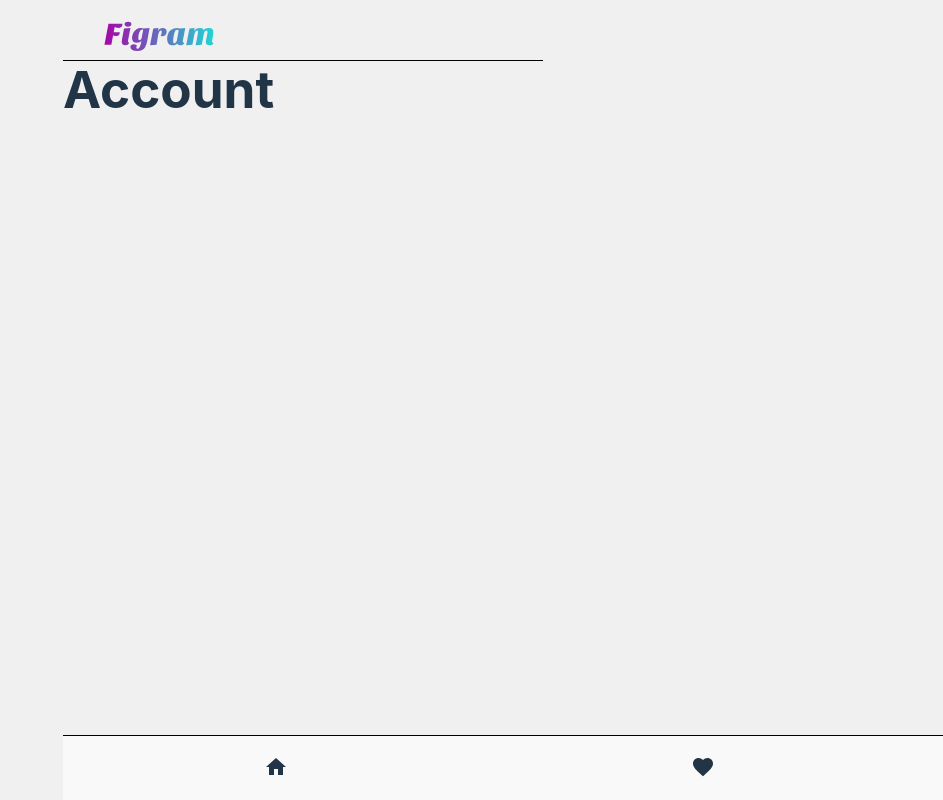
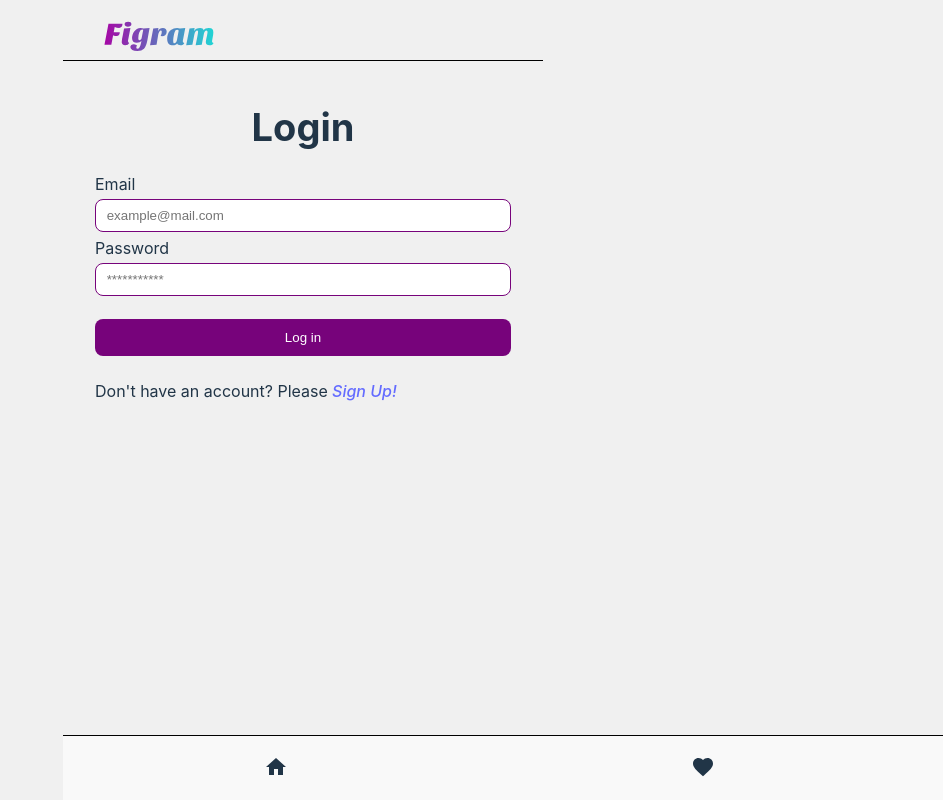
Before and after one commit to Felix7447/Figram, a React (Vite) app: page /account in a window 1280 px wide. Shown: the whole page, without its empty margins (337-1280 px from the left). Built offline with nearby package versions, Linux system fonts and the light colour scheme; no server answers.

Commit message:
Added pages for not registered users

```diff
--- /dev/null
+++ b/src/components/LoginForm/index.jsx
@@ -0,0 +1,15 @@
+import React, { Children } from 'react'
+import { Container, Input, Button } from './styles'
+
+export const LoginForm = ({ children }) => {
+  return (
+    <Container>
+      <label htmlFor="email">Email</label>
+      <Input id='email' type="email" placeholder='example@mail.com' />
+      <label htmlFor="password">Password</label>
+      <Input id='password' type="password" placeholder='***********' />
+      <Button type='submit'>Log in</Button>
+      {children}
+    </Container>
+  )
+}
--- /dev/null
+++ b/src/components/LoginForm/styles.js
@@ -0,0 +1,27 @@
+import styled from "styled-components";
+
+export const Container = styled.form`
+  display: flex;
+  flex-direction: column;
+  padding: 1em 2em;
+  gap: 0.2em;
+`;
+
+export const Input = styled.input`
+  height: 18px;
+  padding: 0.5em 0.8em;
+  background-color: white;
+  color: inherit;
+  outline: none;
+  border-radius: 8px;
+  border: 0.5px #77037b solid;
+`;
+
+export const Button = styled.button`
+  padding: 0.8em 0.2em;
+  width: 100%;
+  margin: 1.5em 0;
+  background-color: #77037b;
+  color: white;
+  border-radius: 8px;
+`;
--- /dev/null
+++ b/src/components/SingUpForm/index.jsx
@@ -0,0 +1,19 @@
+import React from 'react'
+import { Container, Input, Button } from './styles'
+
+export const SingupForm = ({ children }) => {
+  return (
+    <Container>
+      <label htmlFor="user">Username</label>
+      <Input id='user' type="text" />
+      <label htmlFor="email">Email</label>
+      <Input id='email' type="email" />
+      <label htmlFor="password">Password</label>
+      <Input id='password' type="password" />
+      <label htmlFor="password">Repeat Password</label>
+      <Input id='password' type="password" />
+      <Button type='submit'>Sign Up</Button>
+      {children}
+    </Container>
+  )
+}
--- /dev/null
+++ b/src/components/SingUpForm/styles.js
@@ -0,0 +1,27 @@
+import styled from "styled-components";
+
+export const Container = styled.form`
+  display: flex;
+  flex-direction: column;
+  padding: 1em 2em;
+  gap: 0.2em;
+`;
+
+export const Input = styled.input`
+  height: 18px;
+  padding: 0.5em 0.8em;
+  background-color: white;
+  color: inherit;
+  outline: none;
+  border-radius: 8px;
+  border: 0.5px #77037b solid;
+`;
+
+export const Button = styled.button`
+  padding: 0.8em 0.2em;
+  width: 100%;
+  margin: 1.5em 0;
+  background-color: #77037b;
+  color: white;
+  border-radius: 8px;
+`;
--- /dev/null
+++ b/src/components/Title/index.jsx
@@ -0,0 +1,12 @@
+import React from 'react'
+import { Header } from './styles'
+
+export const Title = ({ children, align, color, size }) => {
+  return (
+    <Header
+      align={align}
+      color={color}
+      size={size}
+    >{children}</Header>
+  )
+}
--- /dev/null
+++ b/src/components/Title/styles.js
@@ -0,0 +1,9 @@
+import styled from "styled-components";
+
+export const Header = styled.h1`
+  margin-top: 1em;
+  text-align: ${(props) => props.align || "left"};
+  color: ${(props) => props.color || "inherit"};
+  font-size: ${(props) => props.size};
+  padding: 0.2em 0.5em;
+`;
--- /dev/null
+++ b/src/components/WarningMessage/index.jsx
@@ -0,0 +1,13 @@
+import React from 'react'
+import { Div } from './styles'
+import { MdPanTool } from "react-icons/md"
+
+export const WarningMessage = ({ title, children}) => {
+  return (
+    <Div>
+        <MdPanTool size={'48px'} color='#ED2B2A'/>
+        {title && <h2>{title}</h2>}
+        {children}
+    </Div>
+  )
+}
--- /dev/null
+++ b/src/components/WarningMessage/styles.js
@@ -0,0 +1,37 @@
+import styled, { keyframes } from "styled-components";
+
+const grow = keyframes`
+    0% {
+        transform: scale(1);
+    }
+
+    50% {
+        transform: scale(1.2);
+    }
+
+    100% {
+        transform: scale(1);
+    }
+`;
+
+export const Div = styled.div`
+  height: 80vh;
+  text-align: center;
+  display: flex;
+  flex-direction: column;
+  justify-content: center;
+  padding: 0 4em;
+  gap: 1em;
+
+  svg {
+    animation: ${grow} 3s linear infinite;
+    align-self: center;
+  }
+
+  p {
+    font-weight: 600;
+    &:last-child {
+      font-size: small;
+    }
+  }
+`;
--- /dev/null
+++ b/src/pages/LoginPage/index.jsx
@@ -0,0 +1,16 @@
+import React from 'react'
+import { Layout } from '../../components/Layout'
+import { Title } from '../../components/Title'
+import { LoginForm } from '../../components/LoginForm'
+import { Link } from 'react-router-dom'
+
+export const LoginPage = () => {
+  return (
+    <Layout>
+        <Title align={'center'} size={'38px'}>Login</Title>
+        <LoginForm login={true} >
+            <p>Don't have an account? Please<Link to='/singup'> <i>Sign Up!</i> </Link></p>
+        </LoginForm>
+    </Layout>
+  )
+}
--- a/src/pages/NotRegisteredUser/index.jsx
+++ b/src/pages/NotRegisteredUser/index.jsx
@@ -1,10 +1,17 @@
 import React from 'react'
 import { Layout } from '../../components/Layout'
+import { WarningMessage } from '../../components/WarningMessage'
+import { Link } from 'react-router-dom'
 
 export const NotRegisteredUser = () => {
   return (
     <Layout>
-        <h1>Not Registered User</h1>
+      <WarningMessage
+        title="Ups! You are not a registered user"
+      >
+        <p>Please go to the <Link to='/account'> <i>Login Page</i> </Link> to see this content</p>
+        <p>Don't have an account? Please<Link to='/singup'> <i>Sign Up!</i> </Link></p>
+      </WarningMessage>
     </Layout>
   )
 }
--- /dev/null
+++ b/src/pages/SingUpPage/index.jsx
@@ -0,0 +1,16 @@
+import React from 'react'
+import { Layout } from '../../components/Layout'
+import { Title } from '../../components/Title'
+import { SingupForm } from '../../components/SingUpForm'
+import { Link } from 'react-router-dom'
+
+export const SignupPage = () => {
+  return (
+    <Layout>
+        <Title align={'center'} size={'38px'}>Sign Up</Title>
+        <SingupForm >
+          <p>Do you have an account? Please<Link to='/account'> <i>Log in!</i> </Link></p>
+        </SingupForm>
+    </Layout>
+  )
+}
--- a/src/routes/router.jsx
+++ b/src/routes/router.jsx
@@ -6,8 +6,10 @@ import { ErrorPage } from '../pages/ErrorPage'
 import { Favs } from "../pages/Favs";
 import { Account } from "../pages/Account";
 import { NotRegisteredUser } from "../pages/NotRegisteredUser";
+import { LoginPage } from "../pages/LoginPage";
+import { SignupPage } from "../pages/SingUpPage";
 
-const isLogged = true;
+const isLogged = false;
 
 export const router = createBrowserRouter(
 createRoutesFromElements([
@@ -36,7 +38,12 @@ createRoutesFromElements([
   />,
   <Route
     path='/account'
-    element={isLogged ? <Account/> : <NotRegisteredUser/>}
+    element={isLogged ? <Account/> : <LoginPage/>}
+    errorElement={<ErrorPage />}
+  />,
+  <Route
+    path='/singup'
+    element={<SignupPage />}
     errorElement={<ErrorPage />}
   />
 ]));
```
